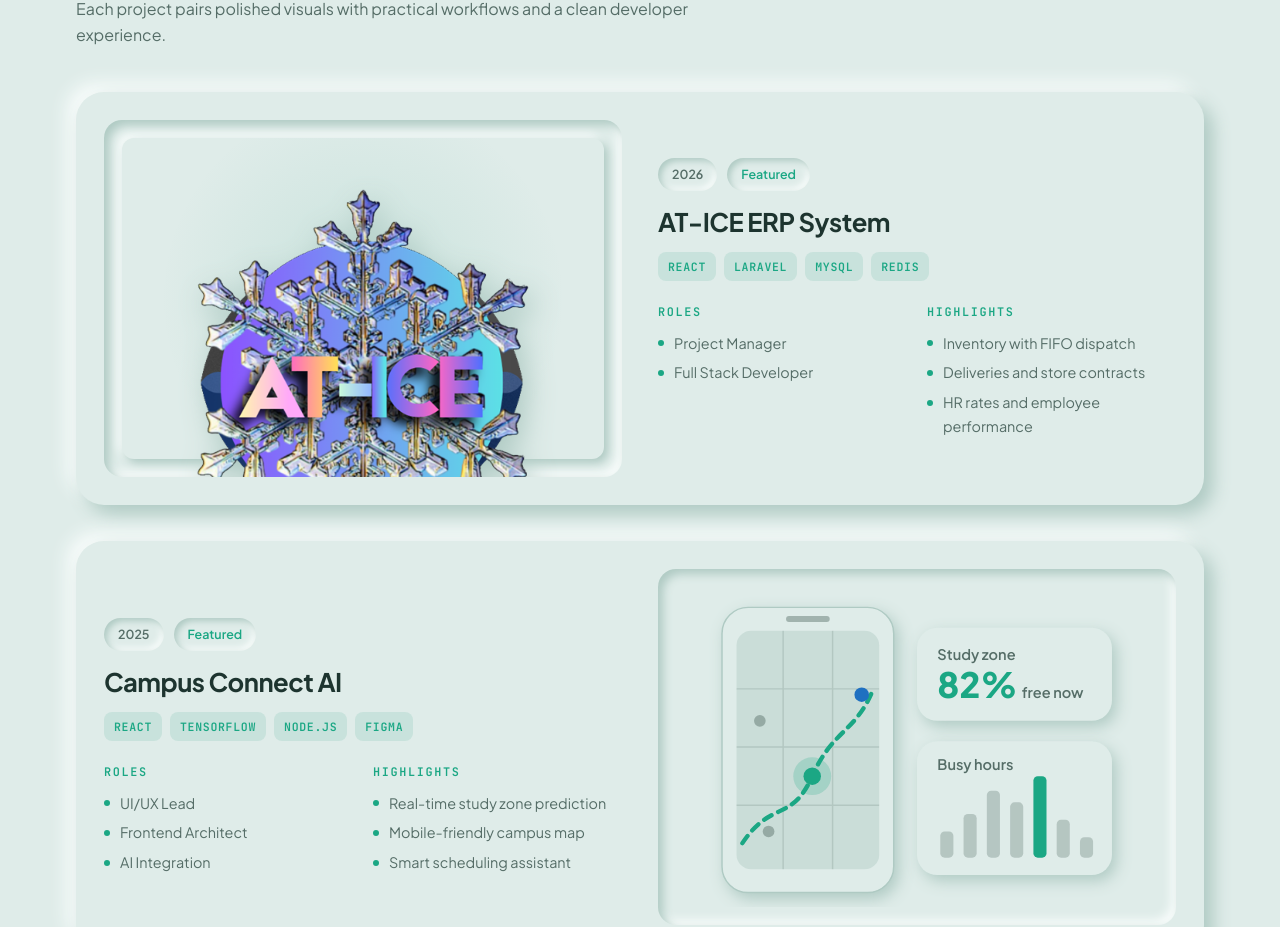
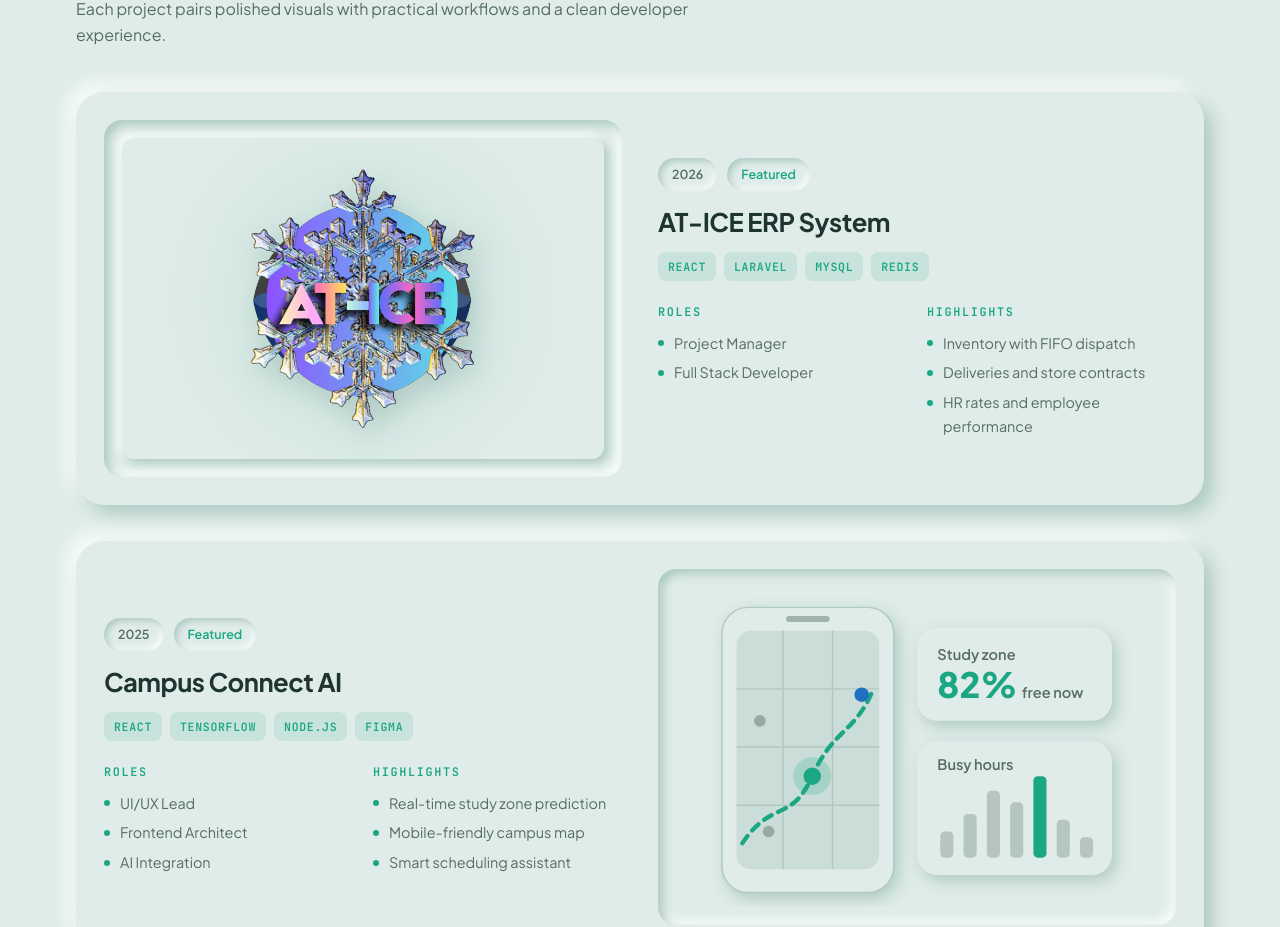
Before and after one commit to Woltah-Woite/kevin-portfolio, a React (Vite) app: page / in a window 1280 px wide. Shown: the part 3897-4824 px from the top of the page. Built offline with nearby package versions, Linux system fonts and the light colour scheme.

Commit message:
Center the AT-ICE logo inside its project card

```diff
--- a/src/styles.css
+++ b/src/styles.css
@@ -929,9 +929,17 @@ main {
   box-shadow: var(--raise-sm);
 }
 
+.logo-preview {
+  position: relative;
+  overflow: hidden;
+}
+
+/* absolute so the % size is based on the box, not the image */
 .logo-preview img {
-  height: 82%;
-  width: auto;
+  position: absolute;
+  inset: 8%;
+  width: 84%;
+  height: 84%;
   object-fit: contain;
   filter: drop-shadow(6px 10px 14px var(--lo));
 }
```
